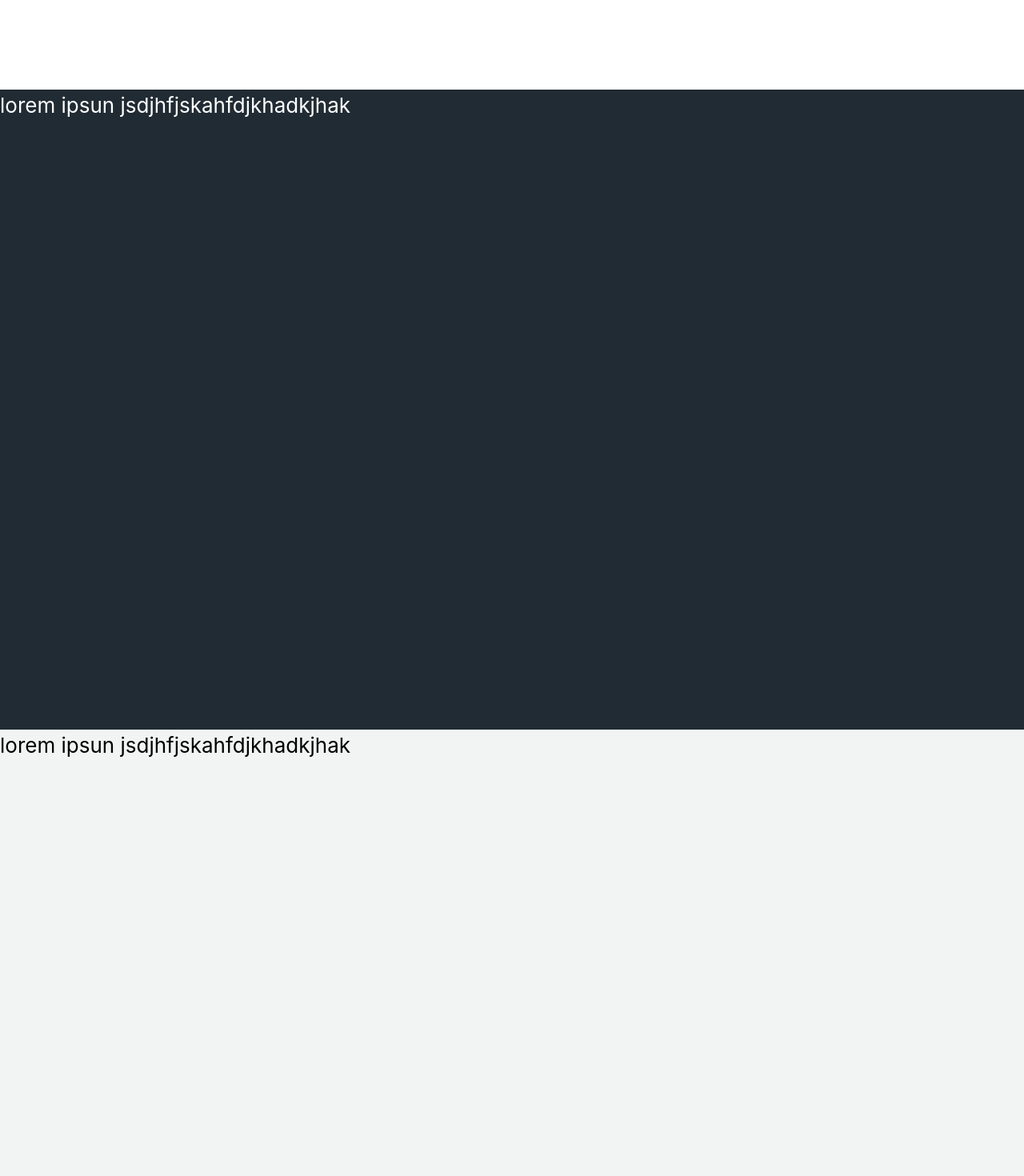
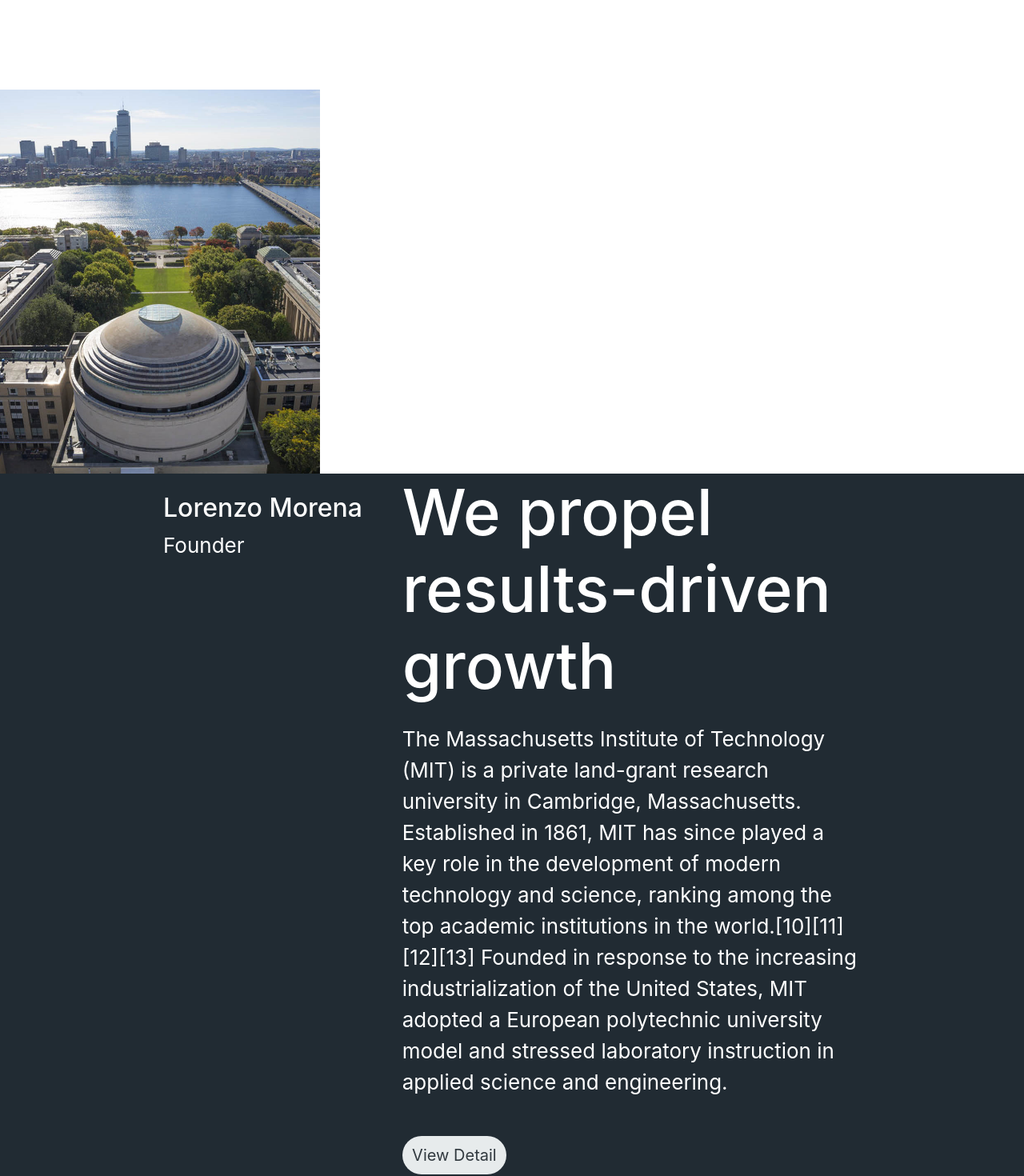
Before and after one commit to angelik323/test-audifarma, a React (Create React App) app in the folder my-app/: page / in a window 1280 px wide. Shown: the part 688-2158 px from the top of the page at 80% size. Built offline with nearby package versions, Linux system fonts and the light colour scheme.

Commit message:
Section2 modificado: Se crean dos columnas para la seccion 2 donde va a estar al lado izquierdo una imagen y al lado derecho información de la misma, se crea componente a parte de la imagen y se importa en el app.js

```diff
--- a/my-app/src/App.css
+++ b/my-app/src/App.css
@@ -22,6 +22,9 @@
 
 .App-link {
   color: #393f41;
+}
+
+.positionImg {
 }
 
 .targes {
--- a/my-app/src/App.js
+++ b/my-app/src/App.js
@@ -5,6 +5,7 @@ import Section2 from './pages/Section2';
 import Services from './pages/Services';
 import Product from './pages/Product';
 import PageNavegator from './pages/PageNavegator';
+import ImageSection2 from './pages/ImageSection2';
 
 function App() {
   return (
@@ -47,6 +48,9 @@ function App() {
           </div>
         </header>
       </div>
+      <div className='positionImg'>
+        <ImageSection2 />
+      </div>
       <div>
         <body className="background-section2">
           <Section2 />
--- /dev/null
+++ b/my-app/src/css/imageSection2.css
@@ -0,0 +1,3 @@
+.sizeImgSrction2 {
+    width: 400px;
+}
--- a/my-app/src/css/section2.css
+++ b/my-app/src/css/section2.css
@@ -1,8 +1,13 @@
 .background-section2 {
     background-color: #212b33;
-    min-height: 100vh;
+    min-height: 80vh;
     display: flex;
     flex-direction: column;
     font-size: calc(10px + 2vmin);
     color: white;
   }
+
+.titleSizeSection2 {
+    font-size: 5rem;
+
+}
--- /dev/null
+++ b/my-app/src/pages/ImageSection2.jsx
@@ -0,0 +1,10 @@
+import '../css/imageSection2.css';
+import imgSection2 from '../assets/img/img-section2.png';
+
+function ImageSection2() {
+  return (
+    <img src={imgSection2} className="sizeImgSrction2 navbar-brand" alt="imagen de una universidad" />
+  );
+}
+
+export default ImageSection2;
--- a/my-app/src/pages/Section2.jsx
+++ b/my-app/src/pages/Section2.jsx
@@ -2,11 +2,28 @@ import '../css/section2.css';
 
 function Section2() {
   return (
-    <div className="background-section2">
-      <p>
-        lorem ipsun jsdjhfjskahfdjkhadkjhak
-      </p>
+    <>
+    <div class="container">
+      <div class="row">
+        <div class="col-6 col-md-4 my-4">
+          <h2>Lorenzo Morena</h2>
+          <span>Founder</span>
+        </div>
+        <div class="col-md-8">
+          <h1 className='titleSizeSection2'>We propel results-driven growth</h1>
+
+          <p className='my-4'>
+            The Massachusetts Institute of Technology (MIT) is a private land-grant research university in Cambridge, Massachusetts. Established in 1861, MIT has since played
+            a key role in the development of modern technology and science, ranking among the top academic institutions in the world.[10][11][12][13]
+
+            Founded in response to the increasing industrialization of the United States, MIT adopted a European polytechnic university model and stressed laboratory instruction
+            in applied science and engineering.
+          </p>
+          <button type="button" class="btn buttonColor2 btn-lg my-4">View Detail</button>
+        </div>
+      </div>
     </div>
+    </>
   );
 }
 
--- a/my-app/src/pages/Services.jsx
+++ b/my-app/src/pages/Services.jsx
@@ -4,7 +4,7 @@ function Services() {
   return (
     <div className="background-services">
       <p>
-        lorem ipsun jsdjhfjskahfdjkhadkjhak
+        /Our Services
       </p>
     </div>
   );
```
Also changed, not shown: my-app/src/assets/img/img-section2.jpg (added), my-app/src/assets/img/img-section2.png (added).
